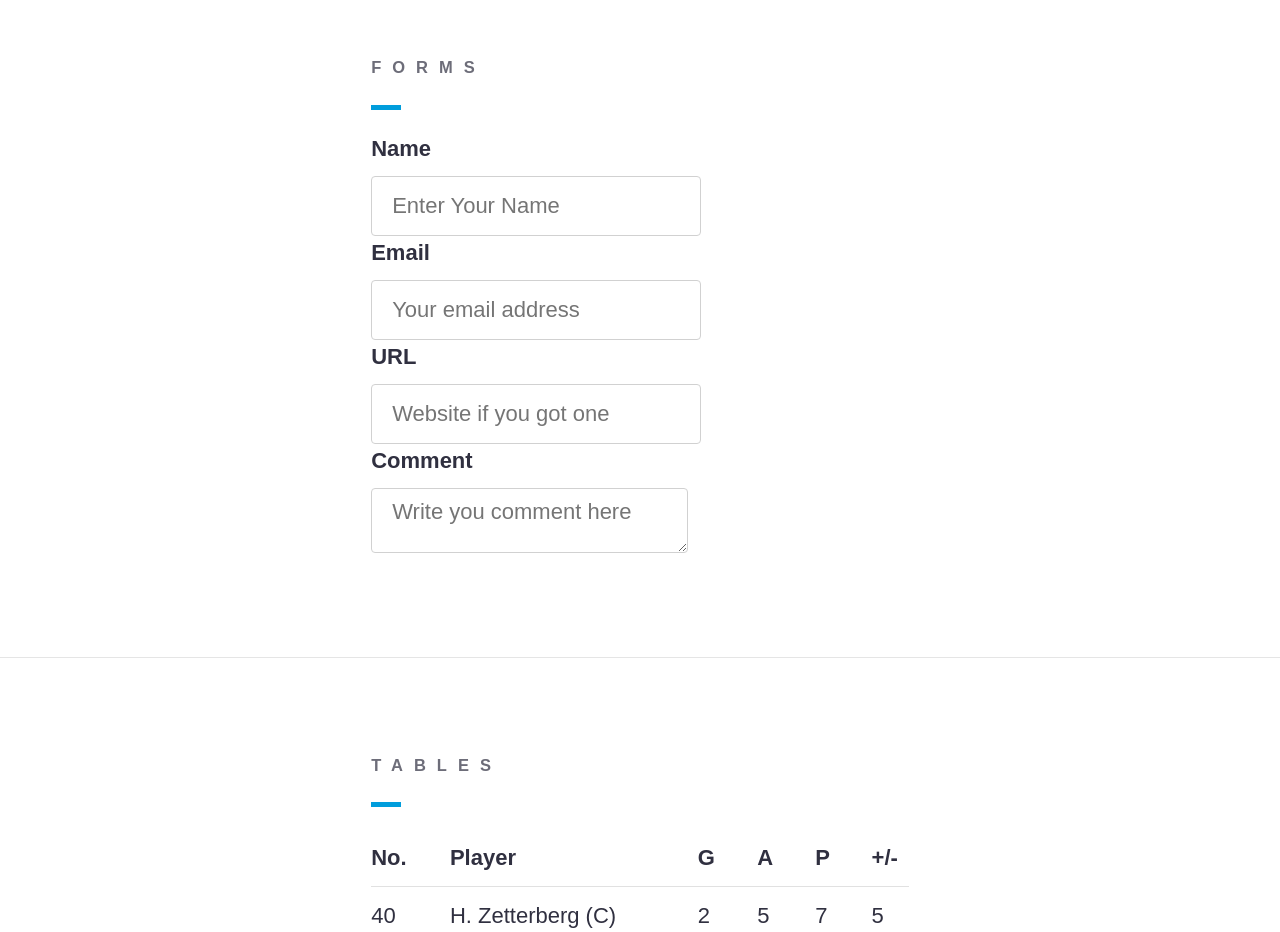
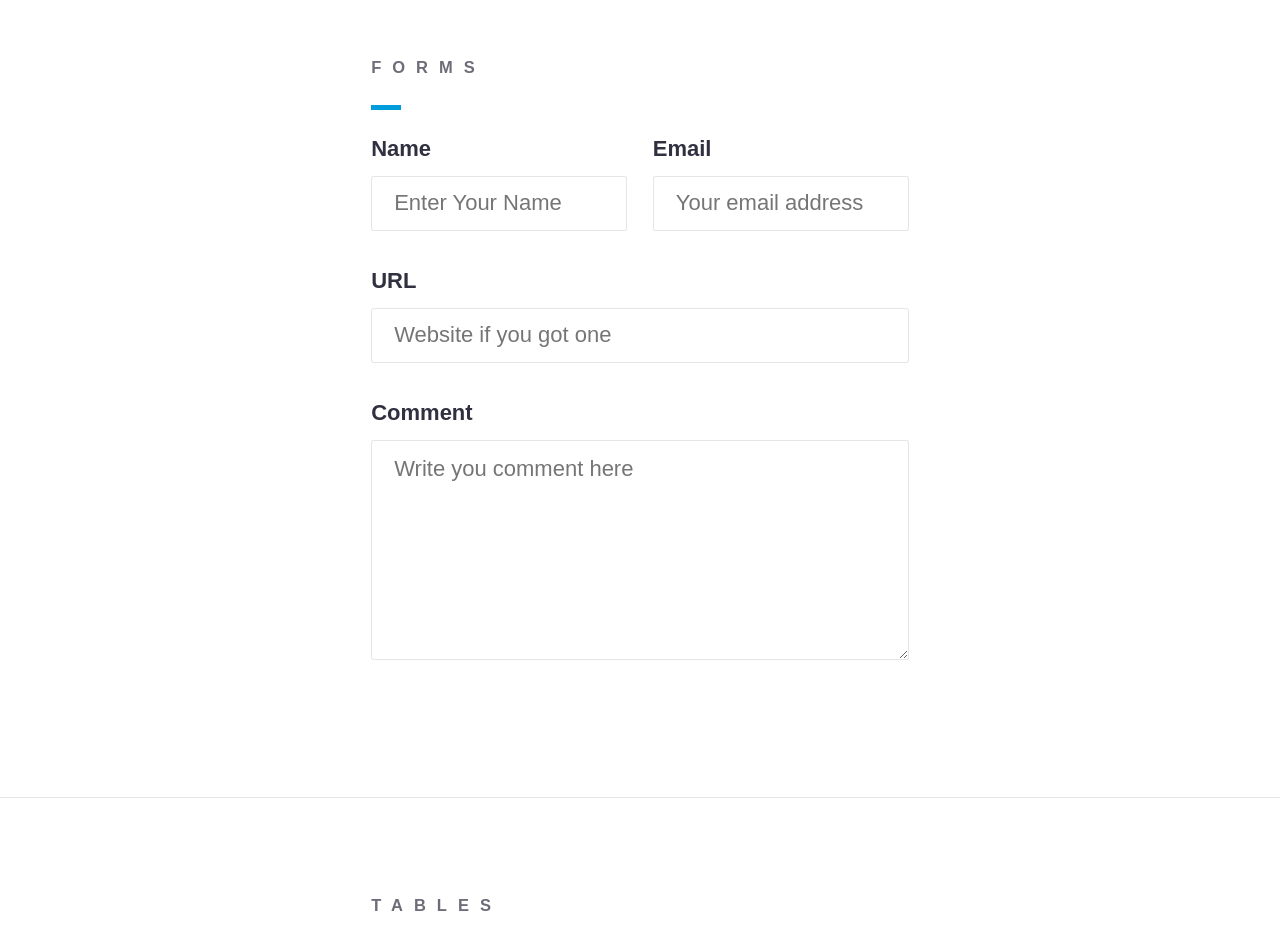
Before and after one commit to shoostar/813, a plain HTML site: page typography.html in a window 1280 px wide. Shown: the part 5400-6332 px from the top of the page. Drawn offline with nearby package versions, Linux system fonts and the light colour scheme.

Commit message:
changes to forms

```diff
--- a/css/stylesheet.css
+++ b/css/stylesheet.css
@@ -368,29 +368,30 @@ input[type="url"],
 input[type="password"],
 textarea,
 select {
-  height: 60px;
-  padding: 12px 20px; /* The 6px vertically centers text on FF, ignored by Webkit */
+  width: 100%;
+  height: 2.5rem;
+  margin-bottom: 1.5rem;
+  padding: 1rem; /* The 6px vertically centers text on FF, ignored by Webkit */
   background-color: #fff;
-  border: 1px solid #D1D1D1;
-  border-radius: 4px;
+  border: 1px solid rgba(148, 156, 168, 0.25);
+  border-radius: 0.125rem;
   box-shadow: none;
-  box-sizing: border-box; }
-/* Removes awkward default styles on some inputs for iOS */
-input[type="email"],
-input[type="number"],
-input[type="search"],
-input[type="text"],
-input[type="tel"],
-input[type="url"],
-input[type="password"],
-textarea {
+  box-sizing: border-box;
   -webkit-appearance: none;
      -moz-appearance: none;
           appearance: none; }
+  .field-container.half {
+    width: calc(50% - 1vw);
+    display: block;
+    float: left;
+  }
+    .field-container.half:nth-of-type(even) {
+      margin-left: 2vw !important;
+    }
 textarea {
-  min-height: 65px;
-  padding-top: 6px;
-  padding-bottom: 6px; }
+  min-height: 10rem;
+  padding-top: 0.5rem;
+  padding-bottom: 0.5rem; }
 input[type="email"]:focus,
 input[type="number"]:focus,
 input[type="search"]:focus,
--- a/typography.html
+++ b/typography.html
@@ -140,13 +140,13 @@
         <h6 class="section-title">forms</h6>
         <form method="post" action="#" class="cd-form floating-labels comment-form">
           <fieldset>
-            <div class="field-container">
+            <div class="field-container half">
               <label for="comment-name">Name</label>
-              <input id="comment-name" type="text" placeholder="Enter Your Name" />
+              <input class="half" id="comment-name" type="text" placeholder="Enter Your Name" />
             </div>
-            <div class="field-container">
+            <div class="field-container half">
               <label for="comment-email">Email</label>
-              <input id="comment-email" type="email" placeholder="Your email address" />
+              <input class="half" id="comment-email" type="email" placeholder="Your email address" />
             </div>
             <div class="field-container">
               <label for="comment-url">URL</label>
```
